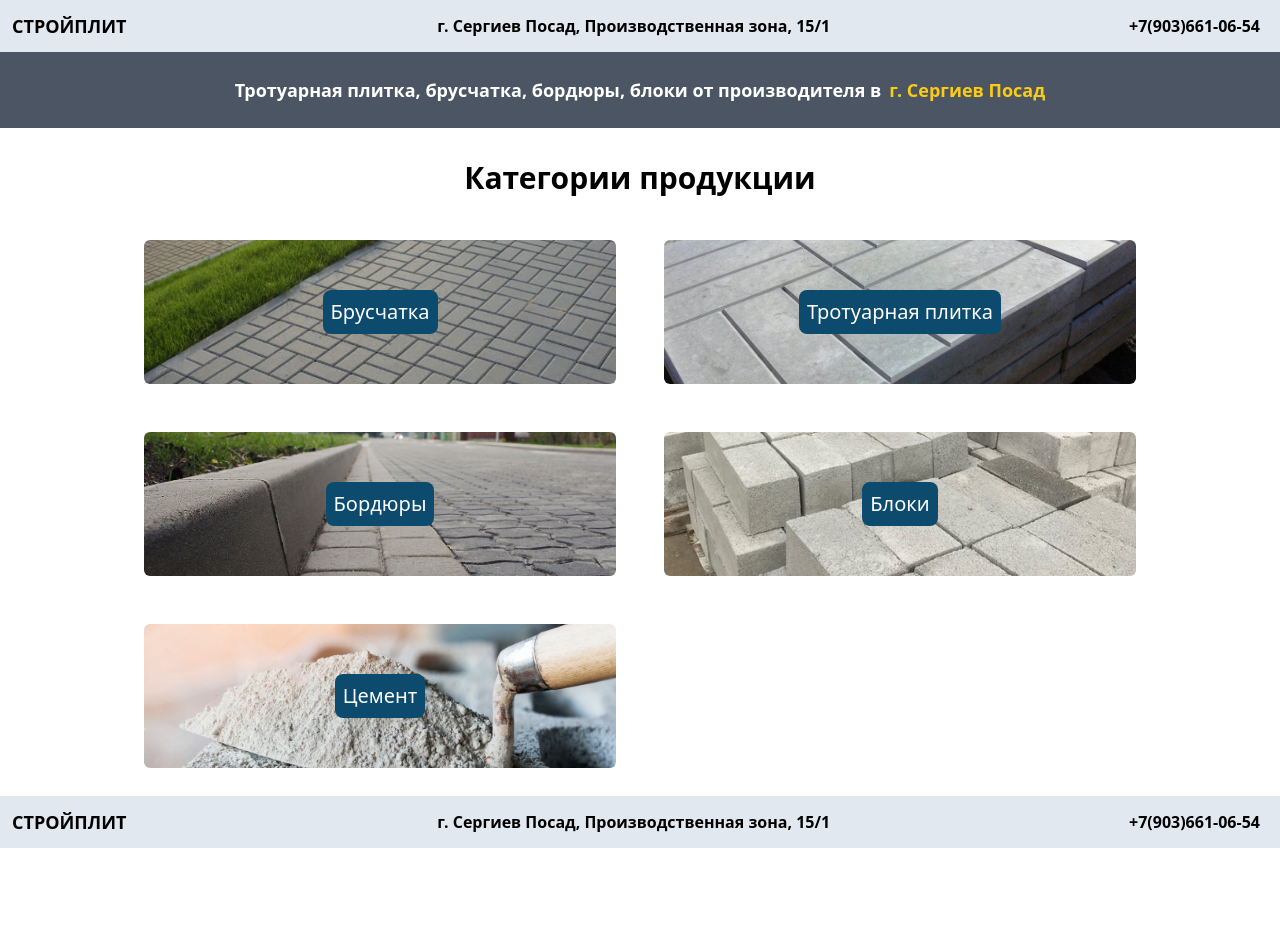
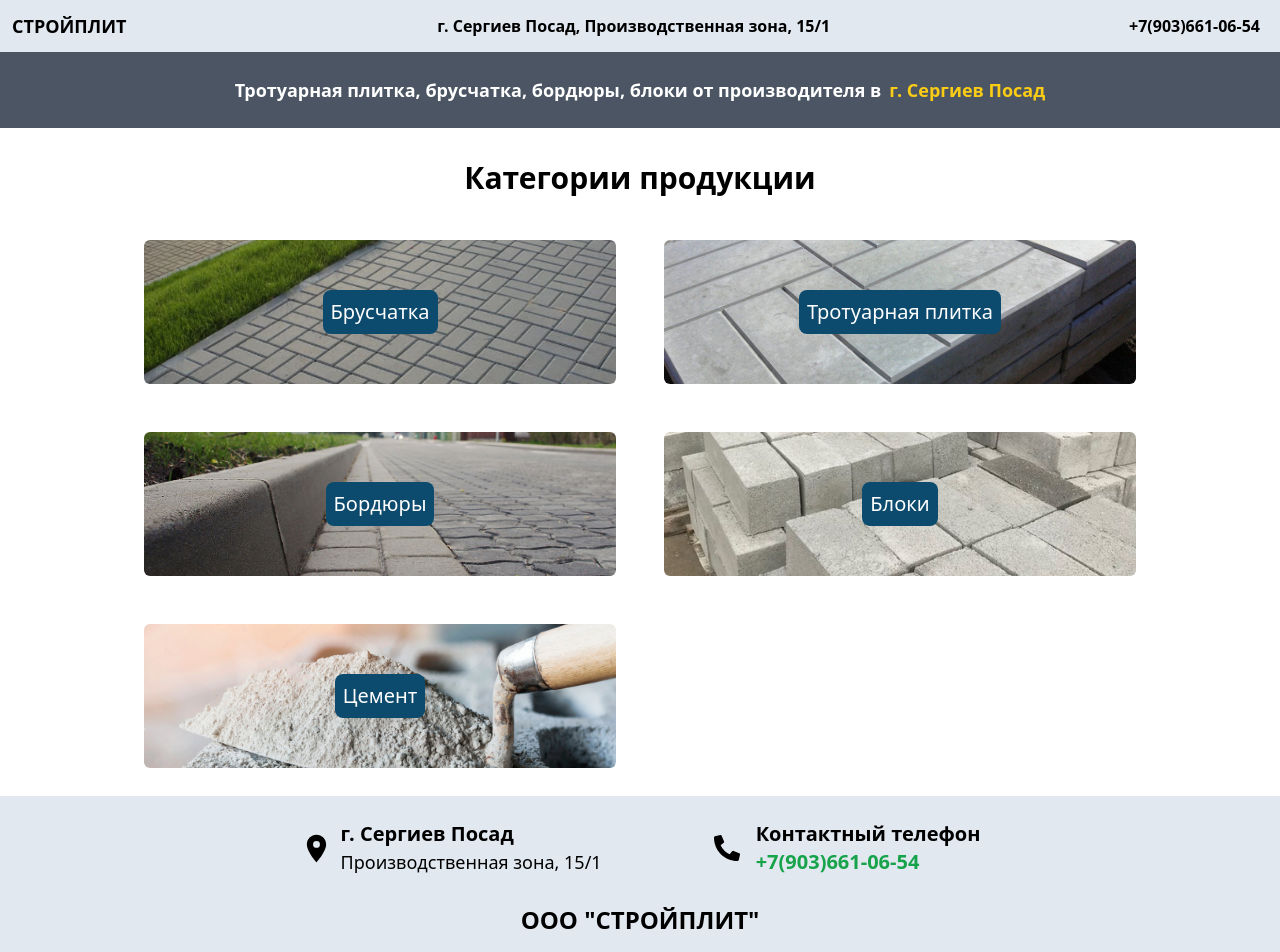
Before and after one commit to GrishaMarkaryan/stroyplit, a Next.js app: page / in a window 1280 px wide. Shown: the top 952 px of the page. Before the commit the page ends 848 px from the top, so only its background shows below. Built offline with nearby package versions, Linux system fonts and the light colour scheme.

Commit message:
Footer modified

```diff
--- a/app/_components/footer.tsx
+++ b/app/_components/footer.tsx
@@ -1,11 +1,29 @@
+import { FaPhoneAlt } from "react-icons/fa";
+import { MdLocationOn } from "react-icons/md";
+
 export default function Footer() {
     return (
-        <div className="flex flex-row gap-2 w-auto justify-between items-center bg-slate-200">
-            <div className="flex font-bold text-lg p-3"> СТРОЙПЛИТ </div>
-            <div className="flex font-semibold">
-                г. Сергиев Посад, Производственная зона, 15/1
+        <div className="flex flex-col w-auto  items-center bg-slate-200 text-xl h-44 py-6">
+            <div className="flex flex-row gap-28  items-center">
+                <div className="flex items-center gap-2">
+                    <MdLocationOn size={33} />
+                    <div>
+                        <div className="flex font-semibold"> г. Сергиев Посад </div>
+                        <div className="text-lg"> Производственная зона, 15/1 </div>
+                    </div>
+
+                </div>
+
+                <div className="flex flex-row justify-center items-center gap-4">
+                    <FaPhoneAlt size={26} />
+                    <div className="flex flex-col ">
+                        <div className="font-semibold "> Контактный телефон </div>
+                        <div className="font-semibold  text-green-600"> +7(903)661-06-54 </div>
+                    </div>
+                </div>
             </div>
-            <div className="flex font-semibold mr-5"> +7(903)661-06-54 </div>
+            <div className="font-bold text-2xl p-3 mt-4"> ООО "СТРОЙПЛИТ" </div>
+
         </div>
     )
 }
```
Also changed, not shown: package.json (+5 -4 lines), 1 other file (tests, documents, lock files or other folders).
